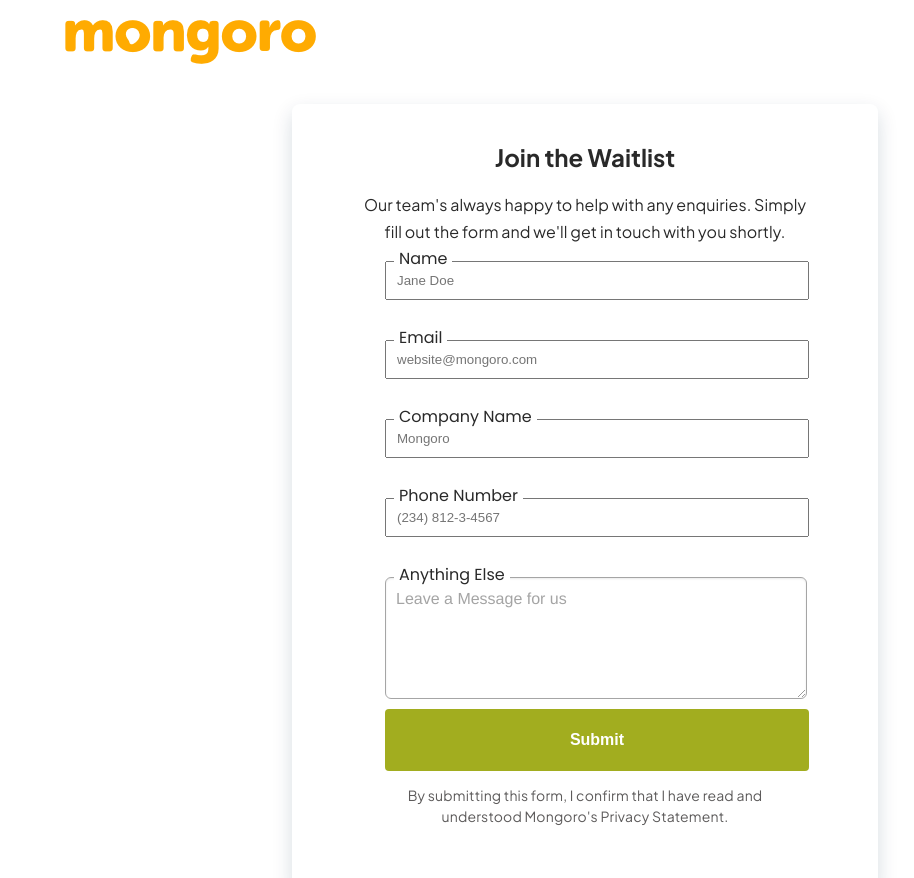
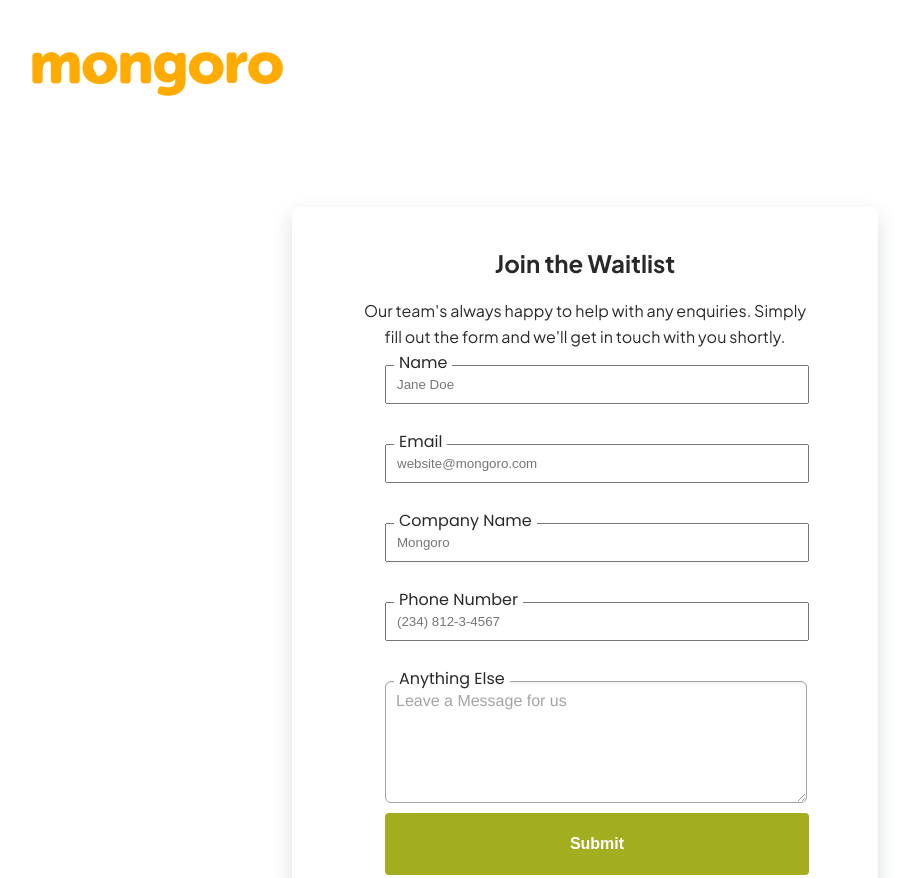
Before and after one commit to verifrica/mongoro-landing, a website: page contact.html in a window 1280 px wide. Shown: the top 878 px of the page, without its empty margins (55-969 px from the left). Drawn offline with Linux system fonts and the light colour scheme.

Commit message:
new edits on image

```diff
--- a/assets/css/contact.css
+++ b/assets/css/contact.css
@@ -13,46 +13,12 @@ body {
     color: #292929;
 }
 
-.logo {
-    position: absolute;
-    display: inline-block;
-    margin: 20px 120px;
-    cursor: pointer;
+.container {
+  width: 90%;
+  margin: 0 auto;
 }
 
-p {
-    font-family: 'Plus Jakarta Sans';
-    font-style: normal;
-    font-weight: 400;
-    font-size: 16px;
-    line-height: 168%;
-    /* or 27px */
-
-    text-align: center;
-    letter-spacing: 0.005em;
-
-    /* Text black */
-
-    color: #292929;
-}
-
-h1 {
-    font-family: 'Plus Jakarta Sans';
-    font-style: normal;
-    font-weight: 700;
-    font-size: 24px;
-    line-height: 148%;
-    /* identical to box height, or 36px */
-
-    text-align: center;
-
-    /* Text black */
-
-    color: #292929;
-
-}
-
-.container {
+.form-container {
     position: relative;
     display: block;
     margin: 104px auto;
@@ -70,6 +36,47 @@ h1 {
     height: 746px;
     margin-bottom: 140px;
 }
+
+.logo {
+    display: inline-block;
+    margin: 4.5% 0 0 2%;
+    cursor: pointer;
+}
+
+img {
+  width: 100%;
+}
+
+p {
+    font-family: 'Plus Jakarta Sans';
+    font-style: normal;
+    font-weight: 400;
+    font-size: 16px;
+    /* or 27px */
+
+    text-align: center;
+    letter-spacing: 0.005em;
+
+    /* Text black */
+
+    color: #292929;
+}
+
+h1 {
+    font-family: 'Plus Jakarta Sans';
+    font-style: normal;
+    font-weight: 700;
+    font-size: 24px;
+    /* identical to box height, or 36px */
+
+    text-align: center;
+
+    /* Text black */
+
+    color: #292929;
+
+}
+
 
 input,
 textarea,
@@ -94,7 +101,6 @@ form {
 }
 
 .form-control {
-    line-height: 1.6px;
     margin-bottom: 40px;
     padding: 10px;
 }
@@ -113,7 +119,6 @@ form {
     opacity: 0.65;
     font-family: "Helvetica Neue", Helvetica, Arial, sans-serif;
     font-size: 1em;
-    line-height: 1.4em;
     padding: 10px;
     transition: background-color 0.2s ease 0s;
 }
@@ -135,7 +140,6 @@ form {
     font-style: normal;
     font-weight: 500;
     font-size: 14px;
-    line-height: 148%;
     /* or 21px */
     text-align: center;
     letter-spacing: 0.0125em;
@@ -149,8 +153,12 @@ form {
 
 /* media queries */
 @media screen and (max-width: 480px) {
-  .container {
+  .form-container {
     box-shadow: none;
   }
 
+  img {
+    width: 60%;
+  }
+
 }
--- a/contact.html
+++ b/contact.html
@@ -13,16 +13,18 @@
 <body>
   <!--Modern JS Project #7
 Contact Form using Regulkar Expressions for form validations-->
+  <div class="container">
     <div class="logo">
       <a href="/index.html">
         <img src="/assets/img/Mongoro_Full Logo.png" alt="mongoro logo">
       </a>
     </div>
-<div class="container">
+    <div class="form-container">
       <div class="row">
         <div class="col-md-6 mx-auto">
           <h1 style="text-align: center;">Join the Waitlist</h1>
-        <p>Our team's always happy to help with any enquiries. Simply fill out the form and we'll get in touch with you shortly.</p>
+          <p>Our team's always happy to help with any enquiries. Simply fill out the form and we'll get in touch with
+            you shortly.</p>
           <form>
             <div class="form-group">
               <label>Name</label>
@@ -57,8 +59,10 @@ Contact Form using Regulkar Expressions for form validations-->
               </div>
             </div>
             <input href="#" type="submit" value="Submit" class="submit" id="submit">
-          <p class="tc">By submitting this form, I confirm that I have read and understood Mongoro's Privacy Statement.</p>
+            <p class="tc">By submitting this form, I confirm that I have read and understood Mongoro's Privacy
+              Statement.</p>
           </form>
+        </div>
       </div>
     </div>
   </div>
```
Lines whose indentation alone changed are shown as unchanged.
